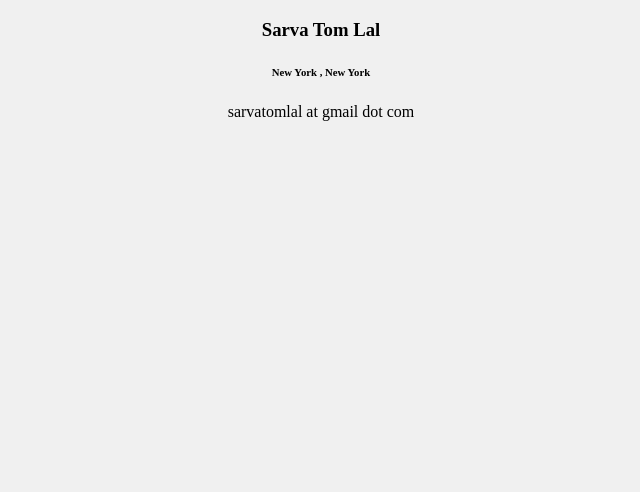
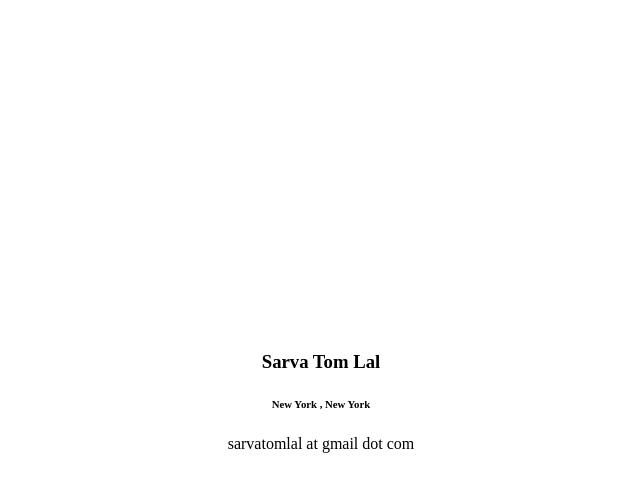
Before and after one commit to sarva-sunya/sarva-sunya.github.io, a plain HTML site: page index.html in a window 1280 px wide. Shown: the whole page, without its empty margins (319-959 px from the left). Drawn offline with Linux system fonts and the light colour scheme.

Commit message:
centering text

```diff
--- a/index.html
+++ b/index.html
@@ -10,12 +10,12 @@
 </body>
 </html>
 <body>
-
+<div class="centers">
 <h3>Sarva Tom Lal</h3>
 
 <h6>New York , New York</h6>
 
 <p>sarvatomlal at gmail dot com</p>
-
+</div>
 </body>
 </html>
--- a/styles.css
+++ b/styles.css
@@ -1,10 +1,14 @@
-h3,h6,p{
-    display: flex;
-    justify-content: center;
-    align-items: center;
+
+.centers {
+
+  position: absolute;
+  top: 50%;
+  left: 50%;
+  transform: translate(-50%, -50%);
 
 }
 
-body {
-    background-color: #f0f0f0
+h3, h6, p {
+  text-align: center;
+  vertical-align: baseline;
 }
```
